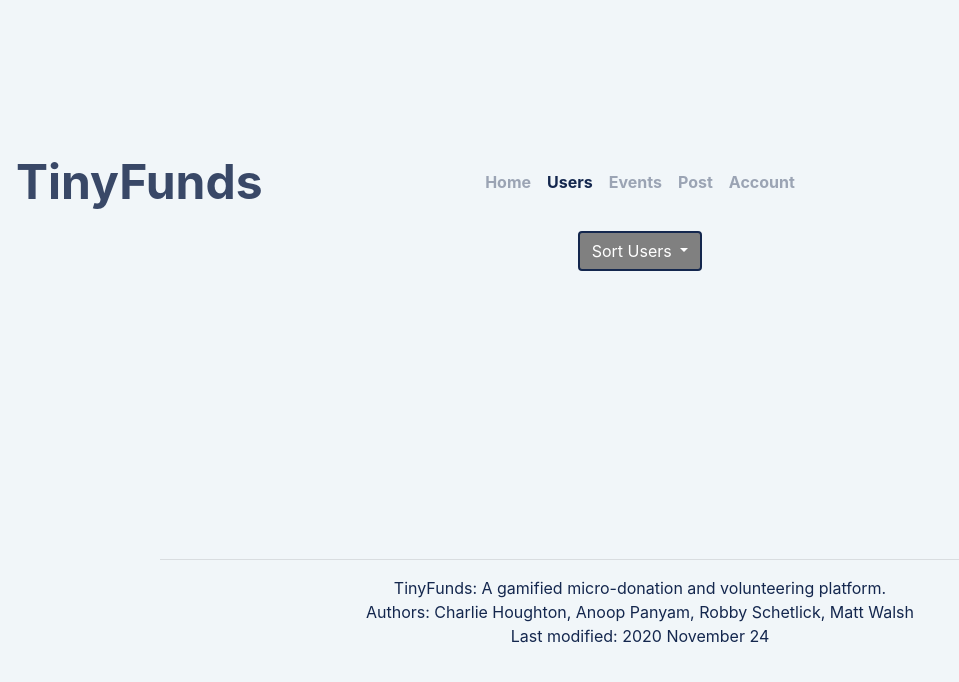
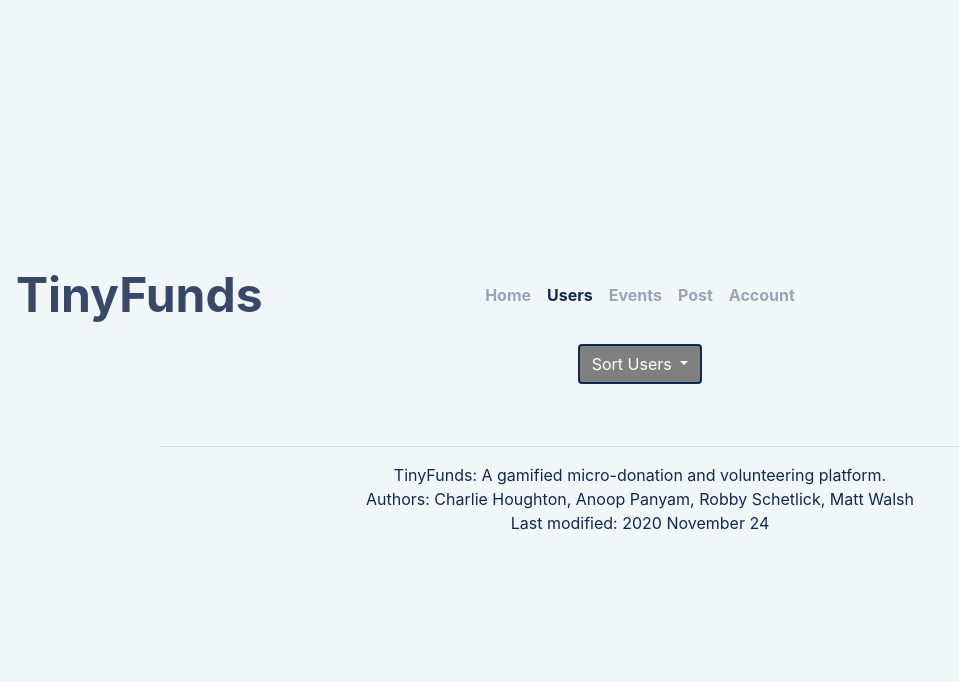
Before and after one commit to sleepy/tinyfunds, a Django app: template tinyfunds/templates/tinyfunds/users.html in a window 1280 px wide. Shown: the top 682 px of the page, without its empty margins (0-959 px from the left). Run offline with Django 3.2, Linux system fonts and the light colour scheme; the template is opened without the code that fills it, so the values that code supplies are empty; some libraries are stand-ins or nearby versions.

Commit message:
style update2

```diff
--- a/tinyfunds/templates/tinyfunds/users.html
+++ b/tinyfunds/templates/tinyfunds/users.html
@@ -61,7 +61,7 @@
         <div class="col-md-2">
         </div>
         <div class="col-md-8 text-center">
-            <ul class="list-group list-group-flush" style="margin-top:12px; height: 250px; overflow-y: auto;">
+            <ul class="list-group list-group-flush" style="margin-top:12px; height: fit-content; overflow-y: scroll;">
                 {% for user in user_list %}
                 {% if user.name != None and user.name != "" %}
                 <br>
```
